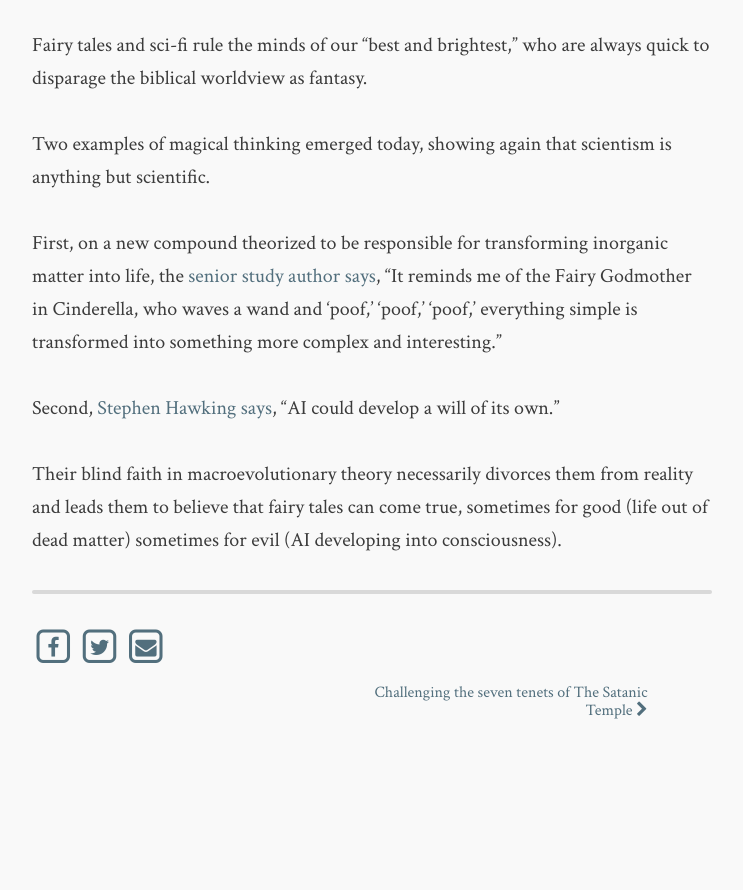
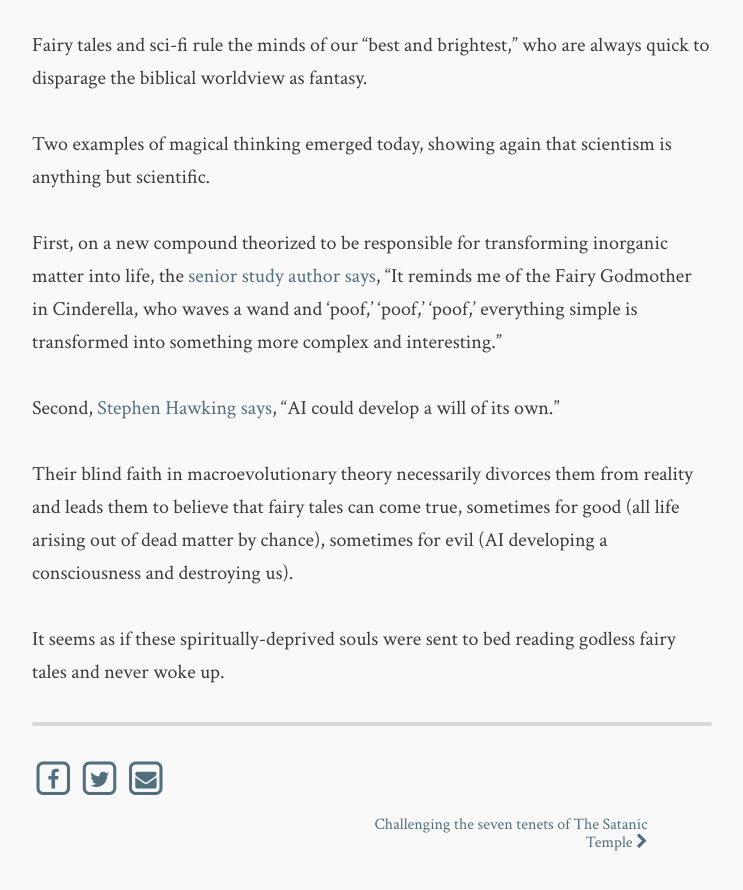
Before and after one commit to flashlightministries/oilforlight, a Jekyll site: the page built from _posts/2017-11-06-scientism-magical-thinking.md, in a window 1280 px wide and 900 px high, scrolled down 841 px. Shown: the top 890 px of the window, without its empty margins (268-1011 px from the left). Built offline with Jekyll 4.4.1, drawn with Linux system fonts in a browser that asks for light colours; nearby versions of some CDN libraries; before the commit the page ends 1609 px from its top, so only the background shows below that.

Commit message:
Update 2017-11-06-scientism-magical-thinking.md

```diff
--- a/_posts/2017-11-06-scientism-magical-thinking.md
+++ b/_posts/2017-11-06-scientism-magical-thinking.md
@@ -16,4 +16,6 @@ First, on a new compound theorized to be responsible for transforming inorganic
 
 Second, [Stephen Hawking says](https://www.forbes.com/sites/johnkoetsier/2017/11/06/stephen-hawking-issues-stern-warning-on-ai-could-be-worst-thing-for-humanity/#24aee153a7c0){:target="_blank"}, "AI could develop a will of its own."
 
-Their blind faith in macroevolutionary theory necessarily divorces them from reality and leads them to believe that fairy tales can come true, sometimes for good (life out of dead matter) sometimes for evil (AI developing into consciousness).
+Their blind faith in macroevolutionary theory necessarily divorces them from reality and leads them to believe that fairy tales can come true, sometimes for good (all life arising out of dead matter by chance), sometimes for evil (AI developing a consciousness and destroying us).
+
+It seems as if these spiritually-deprived souls were sent to bed reading godless fairy tales and never woke up.
```
